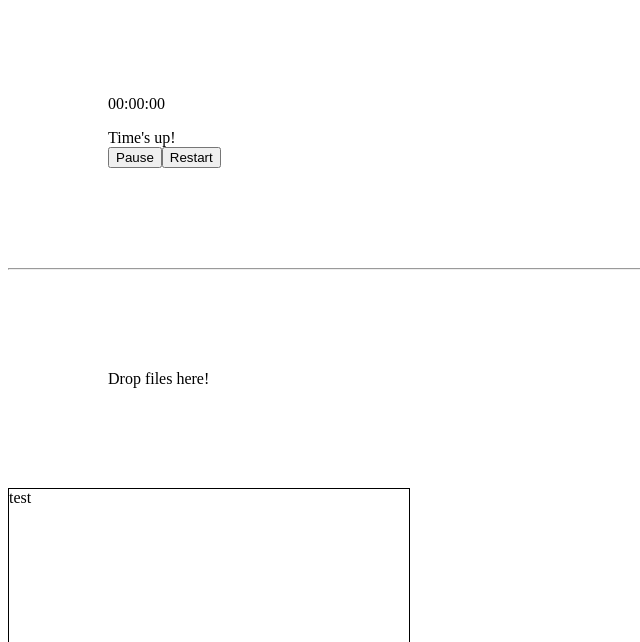
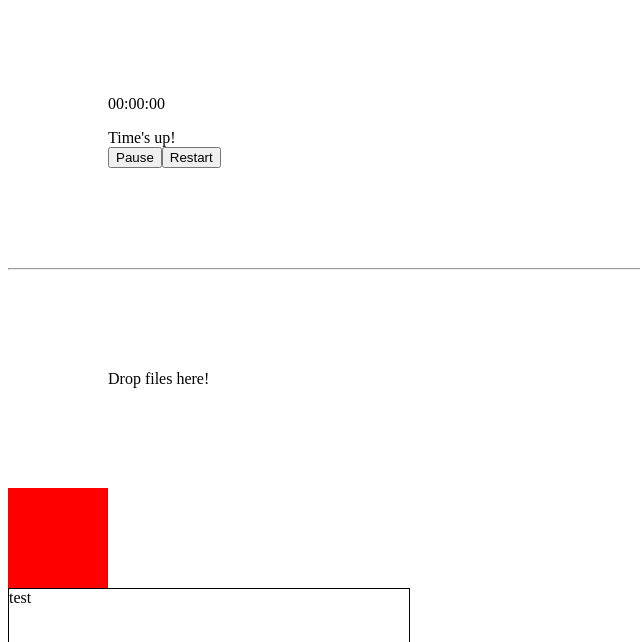
Before and after one commit to Sunny-117/React-practices, a React (Create React App) app: page / in a window 1280 px wide. Shown: the part 694-1336 px from the top of the page, without its empty margins (0-640 px from the left). Built offline with nearby package versions, Linux system fonts and the light colour scheme.

Commit message:
feat: add new feature

```diff
--- a/src/App.tsx
+++ b/src/App.tsx
@@ -54,6 +54,14 @@ export const App = () => {
       }}>
         <FileDrop handleDrop={console.log} />
       </div>
+      <div draggable style={
+        {
+          width: '100px',
+          height: '100px',
+          background: 'red'
+        }
+
+      }></div>
       <div style={{
         width: '400px',
         height: '500px',
```
